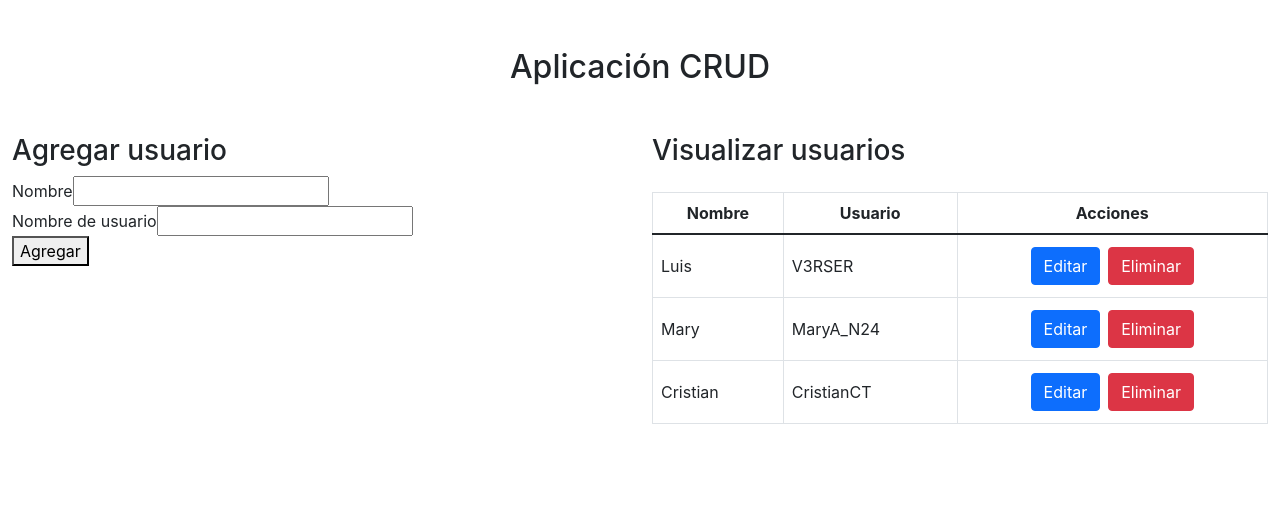
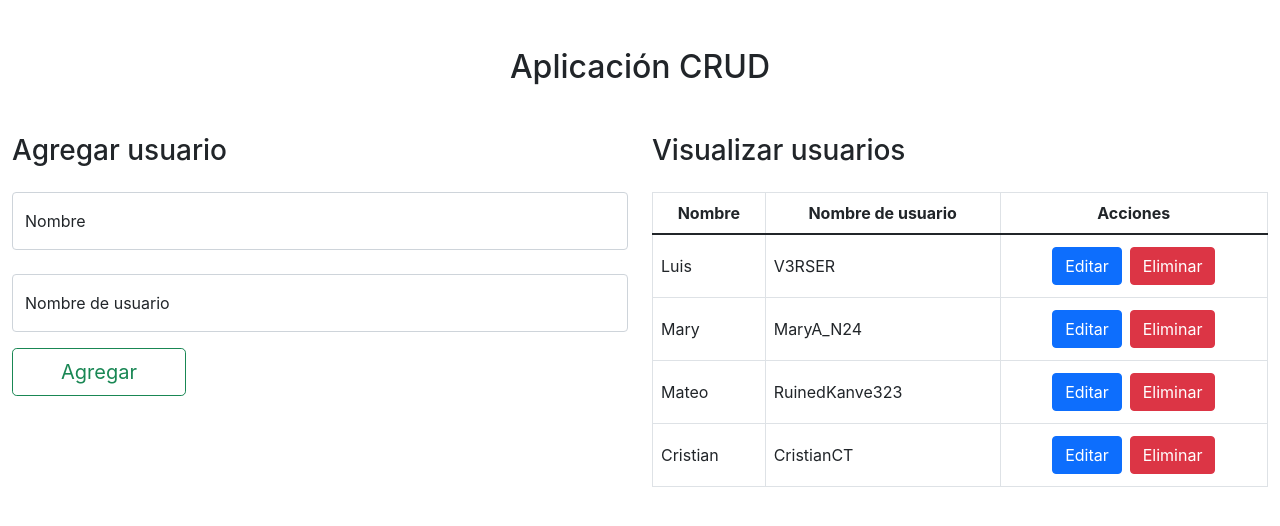
Before and after one commit to V3RSER/crud-react-users, a React (Create React App) app: page / in a window 1280 px wide. Shown: the top 526 px of the page. Built offline with nearby package versions, Linux system fonts and the light colour scheme.

Commit message:
Actualización de css

```diff
--- a/src/App.js
+++ b/src/App.js
@@ -8,6 +8,7 @@ function App() {
   const datosUsuarios = [
     { id: randomID(), nombre: "Luis", nombreUsuario: "V3RSER" },
     { id: randomID(), nombre: "Mary", nombreUsuario: "MaryA_N24" },
+    { id: randomID(), nombre: "Mateo", nombreUsuario: "RuinedKanve323" },
     { id: randomID(), nombre: "Cristian", nombreUsuario: "CristianCT" },
   ];
 
--- a/src/compontents/TablaAgregarUsuario.jsx
+++ b/src/compontents/TablaAgregarUsuario.jsx
@@ -17,25 +17,36 @@ const TablaAgregarUsuario = (props) => {
   return (
     // Documentación de register sacada de: https://react-hook-form.com/api/useform
     <form onSubmit={handleSubmit(onSubmit)}>
-      <label>Nombre</label>
+      <div class="form-floating mb-3 mt-4" >
         <input
           type="text"
           name="nombre"
+          class="form-control"
+          placeholder="nombre"
           {...register("nombre", {
             required: { value: true, message: "Nombre requerido." },
           })}
         />
+        <label>Nombre</label>
+      </div>
       <div>{errors?.nombre?.message}</div>
-      <label>Nombre de usuario</label>
+      <div class="form-floating mb-3 mt-4">
+
         <input
           type="text"
           name="nombreUsuario"
+          class="form-control"
+          placeholder="nombre de usuario"
           {...register("nombreUsuario", {
             required: { value: true, message: "Nombre usuario requerido." },
           })}
         />
+        <label>Nombre de usuario</label>
+      </div>
       <div>{errors?.nombreUsuario?.message}</div>
-      <button type="submit">Agregar</button>
+      <button type="submit" className="btn btn-outline-success btn-lg px-5">
+        Agregar
+      </button>
     </form>
   );
 };
--- a/src/compontents/TablaEditarUsuario.jsx
+++ b/src/compontents/TablaEditarUsuario.jsx
@@ -22,25 +22,35 @@ const TablaEditarUsuario = (props) => {
   return (
     // Documentación de register sacada de: https://react-hook-form.com/api/useform
     <form onSubmit={handleSubmit(onSubmit)}>
-      <label>Nombre</label>
+      <div class="form-floating mb-3 mt-4">
         <input
           type="text"
           name="nombre"
+          class="form-control"
+          placeholder="nombre"
           {...register("nombre", {
             required: { value: true, message: "Nombre requerido." },
           })}
         />
+        <label>Nombre</label>
+      </div>
       <div>{errors?.nombre?.message}</div>
-      <label>Nombre de usuario</label>
+      <div class="form-floating mb-3 mt-4">
         <input
           type="text"
           name="nombreUsuario"
+          class="form-control"
+          placeholder="nombre de usuario"
           {...register("nombreUsuario", {
             required: { value: true, message: "Nombre usuario requerido." },
           })}
         />
+        <label>Nombre de usuario</label>
+      </div>
       <div>{errors?.nombreUsuario?.message}</div>
-      <button type="submit">Editar</button>
+      <button type="submit" className="btn btn-lg btn-outline-primary px-5">
+        Editar
+      </button>
     </form>
   );
 };
--- a/src/compontents/TablaUsuario.jsx
+++ b/src/compontents/TablaUsuario.jsx
@@ -10,7 +10,7 @@ const TablaUsuario = (props) => {
       <thead>
         <tr>
           <th className="text-center">Nombre</th>
-          <th className="text-center">Usuario</th>
+          <th className="text-center">Nombre de usuario</th>
           <th className="text-center">Acciones</th>
         </tr>
       </thead>
```
Lines whose indentation alone changed are shown as unchanged.
